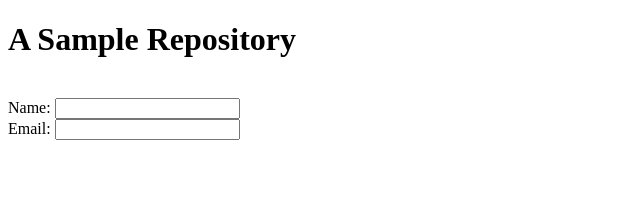
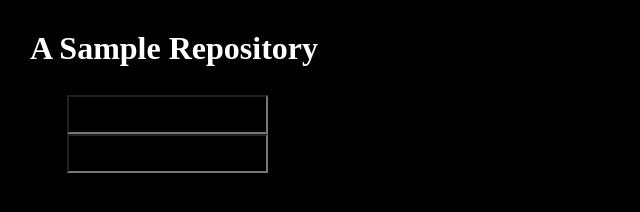
Before and after one commit to pranay2244/csebtesting, a plain HTML site: page index.html in a window 1280 px wide. Shown: the whole page, without its empty margins (0-640 px from the left). Drawn offline with Linux system fonts and the light colour scheme.

Commit message:
styles.css updated

```diff
--- a/index.html
+++ b/index.html
@@ -2,6 +2,7 @@
 <html>
 	<head>
 		<title>Git Example</title>
+		<link rel="stylesheet" href="styles.css">
 	</head>
 	<body>
 		<h1>A Sample Repository</h1><br>
--- /dev/null
+++ b/styles.css
@@ -0,0 +1,21 @@
+*
+{
+	background-color: black;
+	padding: 10px;
+	margin: auto;
+}
+h1
+{
+	color: white;
+	position: center;
+}
+#name
+{
+	text-size: 25px;
+	color: yellow;
+}
+#email
+{
+	text-size:25px;
+	color:yellowgreen;
+}
```
